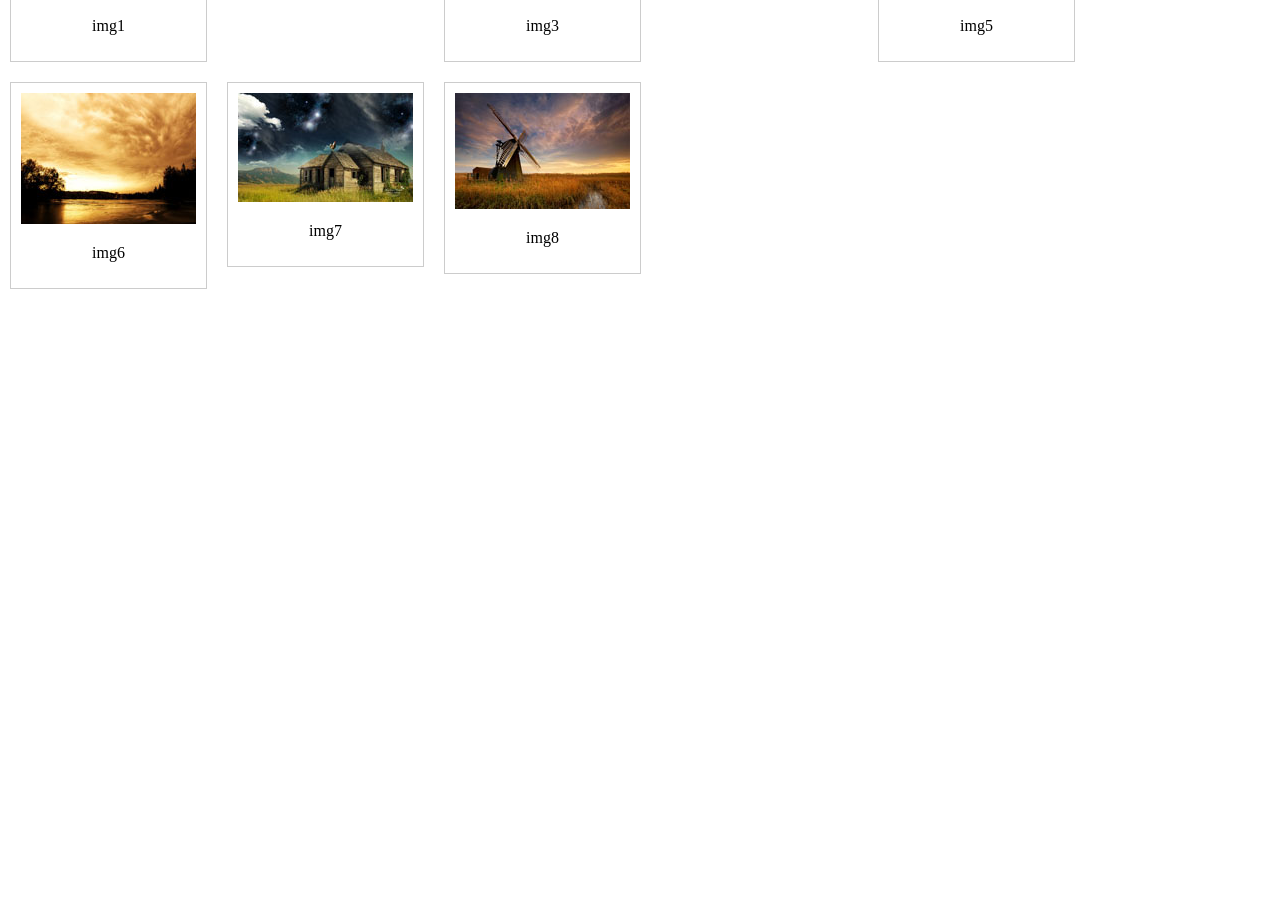
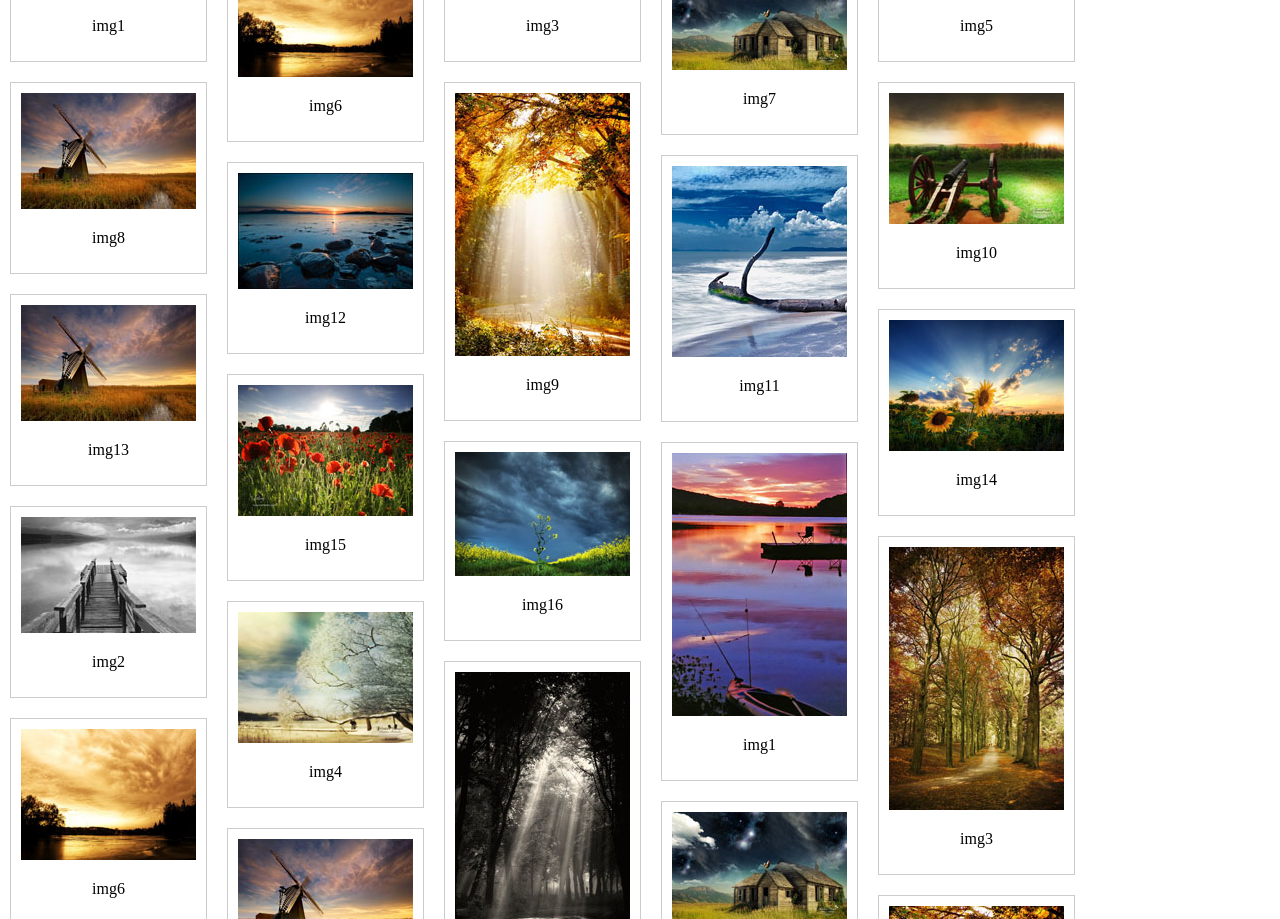
Before and after one commit to Tan12/HTML-CSS3, a plain HTML site: page pubuliu/demo-try.html in a window 1280 px wide. Shown: the part 287-1206 px from the top of the page. Before the commit the page ends 800 px from the top, so only its background shows below. Drawn offline with Linux system fonts and the light colour scheme.

Commit message:
大概试了下瀑布流布局

```diff
--- a/pubuliu/demo-try.html
+++ b/pubuliu/demo-try.html
@@ -18,6 +18,9 @@
       border: 1px solid #ccc;
       margin: 10px 10px;
       float: left;
+    }
+    .hide{
+      display: none;
     }
     </style>
 </head>
@@ -55,30 +58,144 @@
       <img src="imgs/8.jpg" />
       <p>img8</p>
     </div>
+    <div class="item">
+      <img src="imgs/9.jpg" />
+      <p>img9</p>
+    </div>
+    <div class="item">
+      <img src="imgs/10.jpg" />
+      <p>img10</p>
+    </div>
+    <div class="item">
+      <img src="imgs/11.jpg" />
+      <p>img11</p>
+    </div>
+    <div class="item">
+      <img src="imgs/12.jpg" />
+      <p>img12</p>
+    </div>
+    <div class="item">
+      <img src="imgs/13.jpg" />
+      <p>img13</p>
+    </div>
+    <div class="item">
+      <img src="imgs/14.jpg" />
+      <p>img14</p>
+    </div>
+    <div class="item">
+      <img src="imgs/15.jpg" />
+      <p>img15</p>
+    </div>
+    <div class="item">
+      <img src="imgs/16.jpg" />
+      <p>img16</p>
+    </div>
+
+    <div class="hide">
+      <div class="item">
+        <img src="imgs/1.jpg" />
+        <p>img1</p>
+      </div>
+      <div class="item">
+        <img src="imgs/2.jpg" />
+        <p>img2</p>
+      </div>
+      <div class="item">
+        <img src="imgs/3.jpg" />
+        <p>img3</p>
+      </div>
+      <div class="item">
+        <img src="imgs/4.jpg" />
+        <p>img4</p>
+      </div>
+      <div class="item">
+        <img src="imgs/5.jpg" />
+        <p>img5</p>
+      </div>
+      <div class="item">
+        <img src="imgs/6.jpg" />
+        <p>img6</p>
+      </div>
+      <div class="item">
+        <img src="imgs/7.jpg" />
+        <p>img7</p>
+      </div>
+      <div class="item">
+        <img src="imgs/8.jpg" />
+        <p>img8</p>
+      </div>
+      <div class="item">
+        <img src="imgs/9.jpg" />
+        <p>img9</p>
+      </div>
+      <div class="item">
+        <img src="imgs/10.jpg" />
+        <p>img11</p>
+      </div>
+    </div>
+
   </div>
 
   <script src="../jquery-3.1.1.min.js"></script>
   <script>
+
+    /*
+     问题1：当改变浏览器窗口的大小时，虽然页面布局也会跟着改变，但是会有延迟，即只能刷新才能正常显示
+     问题2：如果页面没有滚动条将不能执行滚动条执行事件，即不能按需加载，目前想到的办法就是开始就让页面布满块，，，
+    */
+
+    window.onload = waterFall();
+
+    $(window).scroll(function() {
+      if(checkScrollSide()){
+        $('.container > div').last().removeClass('hide');
+      }
+      waterFall();
+    });
+
+    // 解决问题1
+    $(window).resize(function(){
+      clearTimeout(re);
+      /*
+      * 一开始想要在改变窗口宽度时调用waterFall()函数重新布局，但页面布局还是会出现问题
+      * var re = setTimeout(waterFall, 100);
+      * 改用刷新页面后则可正常显示，，，
+      */
+      var re = setTimeout(function(){
+        location.reload();
+      }, 100);
+    });
+
     function waterFall(){
       var $items = $('.item'),
-          w = $items.eq(0).outerWidth(),
-          cols = Math.floor(($(window).width - 30) / width),
+          w = $items.eq(0).outerWidth(true),
+          cols = Math.floor(($(window).width() - 30) / w),
           hArr = []; // 用于存储每列中的所有块相加的高度
 
       $('container').width(w*cols);
       $items.each(function(index, value){
-        var h = $items.eq(index).outerHeight();
+        var h = $items.eq(index).outerHeight(true);
         if(index < cols){
           hArr[index] = h; //第一行中的块先添加进数组
         }else {
           var minH = Math.min.apply(null, hArr),
-              minHIndex = $.inArray(minh, hArr);
+              minHIndex = $.inArray(minH, hArr); // 返回hArr中高度最短的位置
+          $(value).css({
+            'position' : 'absolute',
+            'top' : minH + 'px',
+            'left' : minHIndex*w + 'px'
+          });
+          hArr[minHIndex] += $items.eq(index).outerHeight(true);
         }
       });
+    }
 
-      console.log(width);
+    function checkScrollSide(){
+      var $lastItem = $('.item').last(),
+          $lastItemDis = $lastItem.offset().top + Math.floor($lastItem.outerHeight()/2),
+          scrollTop = $(window).scrollTop();
+      return ($lastItemDis < scrollTop) ? true : false;
     }
-    waterFall();
   </script>
 </body>
 </html>
```
Lines whose indentation alone changed are shown as unchanged.
